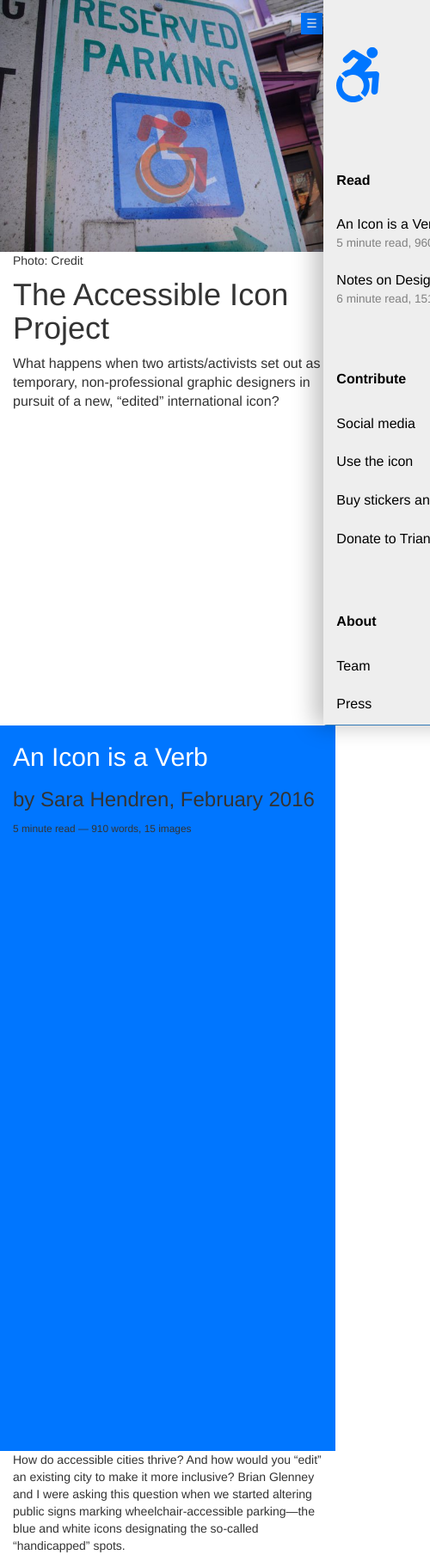
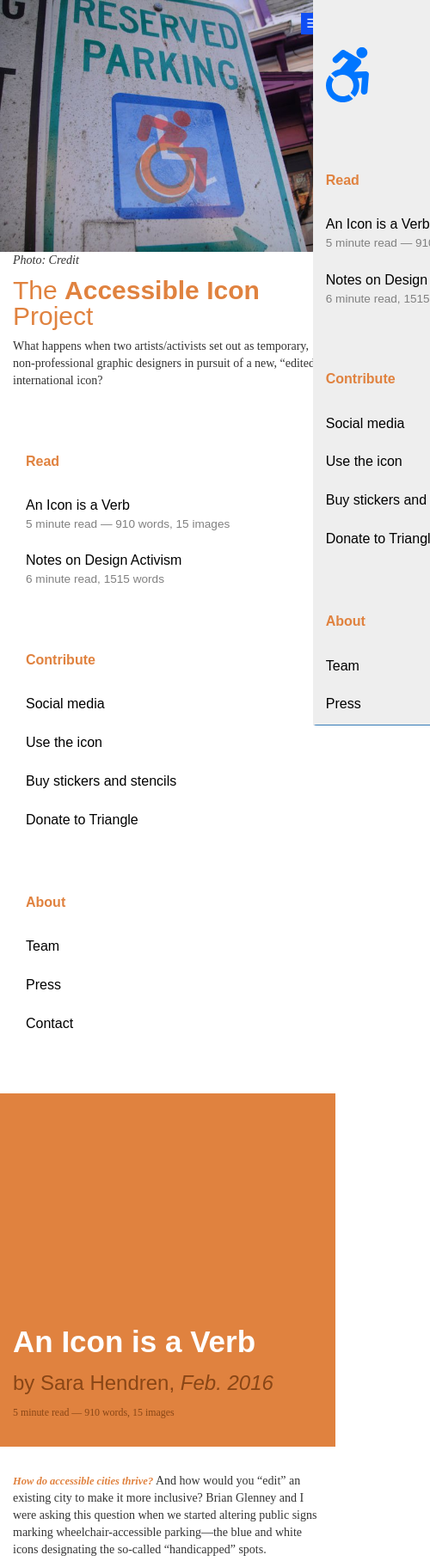
Before and after one commit to caseyg/accessibleicon, a plain HTML site: page prototype.html in a window 390 px wide. Shown: the top 1816 px of the page at 86% size, 500 px wide, since content can reach past the window. Drawn offline with nearby package versions, Linux system fonts and the light colour scheme; some packages are replaced by stand-ins of ours; files that its build step writes are made by us from their sources; a script that the page names is missing.

Commit message:
testing style tweaks

```diff
--- a/css/style.scss
+++ b/css/style.scss
@@ -1,59 +1,43 @@
 ---
 ---
 
-$blue: #0076FF;
+$blue: #E0823F;
 
-$grid-gutter-width: 1.5rem;
-$grid-columns: 12;
-
-// Grid system
-//
-// Generate semantic grid columns with these mixins.
-
-// Centered container element
-@mixin make-container($gutter: $grid-gutter-width)
-{
-  margin-right: auto;
-  margin-left: auto;
-  padding-left:  ($gutter / 2);
-  padding-right: ($gutter / 2);
+body {
+  font-family: "ff-tisa-web-pro", serif;
 }
 
-// Creates a wrapper for a series of columns
-@mixin make-row($gutter: $grid-gutter-width)
-{
-  margin-left:  ($gutter / -2);
-  margin-right: ($gutter / -2);
+body, .container {
+  position: relative;
 }
 
-@mixin make-col($gutter: $grid-gutter-width)
-{
-  position: relative;
-  float: left;
-  min-height: 1px;
-  padding-left:  ($gutter / 2);
-  padding-right: ($gutter / 2);
+h1, h2, h3, h4, h5, nav {
+  font-family: "proxima-nova", sans-serif;
 }
 
-@mixin make-col-span($columns)
-{
-  width: percentage(($columns / $grid-columns));
-}
-@mixin make-col-offset($columns)
-{
-  margin-left: percentage(($columns / $grid-columns));
-}
-@mixin make-col-push($columns)
-{
-  left: percentage(($columns / $grid-columns));
-}
-@mixin make-col-pull($columns)
-{
-  right: percentage(($columns / $grid-columns));
+h1 {
+  color: $blue;
+  font-size: 3rem;
+  line-height: 1;
+  font-weight: 100;
+  strong {
+    font-weight: 900;
+  }
 }
 
-body {
-  position: relative;
+h2 {
+    font-size: 3.5rem;
+    line-height: .9;
+    font-weight: 900;
+}
+
+.lead {
+  font-style: italic;
+  color: $blue;
+  font-weight: 800;
+  font-family: "ff-tisa-web-pro", serif;
+  font-size: 1.25rem;
+  padding-top: 1rem;
 }
 
 .nav-pills .nav-link.active {
@@ -65,7 +49,7 @@ body {
 }
 
 #navigation {
-    position: fixed; top:0; right: -240px;
+    position: fixed; top:0; right: -241px;
     background: #eee;
     z-index: 100;
     height: 100vh;
@@ -75,32 +59,35 @@ body {
     }
     &:hover {
         position: fixed; top:0; right: 0;
+        box-shadow: -10px 0 25px rgba(0,0,0,.25);
     }
-    box-shadow: -10px 0 25px rgba(0,0,0,.25);
 }
 
 a[href="#navigation"] {
     position: fixed; top: 15px; right: 15px;
     color: #fff;
-    background-color: $blue;
+    background-color: #104EF4;
     line-height: 25px;
     width: 25px;
     text-align: center;
+    z-index: 100;
 }
 
 img {
     max-width: 100%;
 }
 
-h2 {
-    color: $blue;
+figcaption {
+  font-style: italic;
 }
 
 nav {
     font-size: 16px!important;
 
-    .header {
+    .header a {
         margin-top: 45px!important;
+        color: $blue;
+        font-weight: 900!important;
     }
 
     h4 {
@@ -120,24 +107,36 @@ nav {
 
 }
 section {
-    min-height: 100vh;
-    padding: 30px auto!important;
+    min-height: 50vh;
+    padding: 30px 0;
+    margin-bottom: 30px;
     header.section {
-        height: 100vh;
         background: $blue;
+        padding: 30vh 0 30px 0;
+        margin-top: -31px;
+        margin-bottom: 30px;
+        vertical-align: bottom;
+        position: relative;
         h2 {
             color: #fff;
-            small {
-                color: #000;
-            }
+        }
+        h3, small {
+            color: darken($blue,25%);
         }
     }
     &#home {
-        figure, img {
-            width: 100%;
-        }
+      padding: 0!important;
+      figure, img {
+          width: 100%;
+      }
     }
-    &#what {
+    &#read {
+      padding-top: 0;
+      nav {
+        padding: 0;
+      }
+    }
+    &#an-icon-is-a-verb {
       #googft-mapCanvas {
         height: 300px;
         margin: 0;
--- a/prototype.html
+++ b/prototype.html
@@ -15,26 +15,30 @@
     <main role="main">
       <section id="home">
         <figure class="figure">
-          <img src="/img/icon-sticker.jpg" class="figure-img img-fluid" alt="">
+          <a href="#read"><img src="/img/icon-sticker.jpg" class="figure-img img-fluid" alt=""></a>
           <figcaption class="col-xs-12 figure-caption text-xs-right">Photo: Credit</figcaption>
         </figure>
         <p><a href="#navigation" title="navigation menu" aria-label="navigation menu">&#x2630;</a></p>
-        <div class="container" id="read">
+        <section id="read">
+          <div class="container">
             <header>
-            <h1>The Accessible Icon Project</h1>
-            <p class="lead">What happens when two artists/activists set out as temporary, non-professional graphic designers in pursuit of a new, “edited” international icon?</p>
+              <h1>The <strong>Accessible Icon</strong> Project</h1>
+              <p>What happens when two artists/activists set out as temporary, non-professional graphic designers in pursuit of a new, “edited” international icon?</p>
             </header>
-          <nav role="navigation" id="navigation">
-            <ul class="nav nav-pills nav-stacked">
-              <li class="nav-item header"><a href="#home" class="nav-link" id="home"><svg version="1.1"viewBox="872.9 365.7 50 64" aria-labelledby="title" aria-describedby="description" role="img"> <style type="text/css"> .st0{fill:#0076FF;} </style> <title id="title">Thumbs Up</title> <desc id="description">A hand with a thumb pointed upwards in approval. Call it the approval thumb.</desc> <g>  <path class="st0" d="M921.8,394.7c-0.8-0.8-1.8-1.2-2.9-1.1l-13.3,0.7l7.3-8.3c1-1.2,1.3-2.8,0.9-4.2c-0.2-1-0.8-1.8-1.7-2.4 c0,0-17.4-10.1-17.4-10.1c-1.4-0.8-3.2-0.6-4.4,0.5l-8.5,7.6c-1.6,1.4-1.7,3.8-0.3,5.4c1.4,1.6,3.8,1.7,5.4,0.3l6.4-5.8l5.3,3.1 l-9.4,10.7c-3.9,0.6-7.4,2.4-10.2,5l4.9,4.9c2.2-2,5.2-3.3,8.4-3.3c6.9,0,12.5,5.6,12.5,12.5c0,3.2-1.2,6.2-3.3,8.4l4.9,4.9 c3.3-3.5,5.3-8.2,5.3-13.3c0-3.1-0.7-6-2-8.6l5.1-0.3l-1.2,15.3c-0.2,2.1,1.4,3.9,3.5,4.1c0.1,0,0.2,0,0.3,0c2,0,3.6-1.5,3.8-3.5 l1.6-19.7C922.9,396.6,922.6,395.5,921.8,394.7z"/> <path class="st0" d="M914.7,378.4c3.5,0,6.4-2.9,6.4-6.4c0-3.5-2.8-6.4-6.4-6.4c-3.5,0-6.4,2.9-6.4,6.4 C908.4,375.6,911.2,378.4,914.7,378.4z"/> <path class="st0" d="M892.3,422.8c-6.9,0-12.5-5.6-12.5-12.5c0-2.6,0.8-5,2.2-7l-5-5c-2.6,3.3-4.1,7.5-4.1,12 c0,10.7,8.7,19.5,19.5,19.5c4.5,0,8.7-1.5,12-4.1l-5-5C897.3,422,894.9,422.8,892.3,422.8z"/> </g> </svg> </a></li>
+            <nav class="text-xs-center" role="navigation">
+              <ul class="nav nav-stacked">
                 <li class="nav-item header"><a class="nav-link" href="#read"><h4>Read</h4></a></li>
-              <li class="nav-item"><a class="nav-link" href="#an-icon-is-a-verb">An Icon is a Verb <small>5 minute read, 960 words, 25 images</small></a></li>
+                <li class="nav-item"><a class="nav-link" href="#an-icon-is-a-verb">An Icon is a Verb <small>5 minute read — 910 words, 15 images</small></a></li>
                 <li class="nav-item"><a class="nav-link" href="#notes">Notes on Design Activism <small>6 minute read, 1515 words</small></a></li>
+              </ul>
+              <ul class="nav nav-stacked">
                 <li class="nav-item header"><a class="nav-link" href="#contribute"><h4>Contribute</h4></a></li>
                 <li class="nav-item"><a class="nav-link" href="#social">Social media</a></li>
                 <li class="nav-item"><a class="nav-link" href="#use">Use the icon</a></li>
                 <li class="nav-item"><a class="nav-link" href="#buy">Buy stickers and stencils</a></li>
                 <li class="nav-item"><a class="nav-link" href="#donate">Donate to Triangle</a></li>
+              </ul>
+              <ul class="nav nav-stacked">
                 <li class="nav-item header"><a class="nav-link" href="#about"><h4>About</h4></a></li>
                 <li class="nav-item"><a class="nav-link" href="#team">Team</a></li>
                 <li class="nav-item"><a class="nav-link" href="#press">Press</a></li>
@@ -43,16 +47,17 @@
             </nav>
           </div>
         </section>
+      </section>
       <section id="an-icon-is-a-verb">
         <header class="section">
           <div class="container">
-            <h2>An Icon is a Verb</h2>
-            <h3>by Sara Hendren, February 2016</h3>
+            <h2>An Icon is a&nbsp;Verb</h2>
+            <h3>by Sara Hendren, <em>Feb. 2016</em></h3>
             <small>5 minute read — 910 words, 15 images</small>
           </div>
         </header>
         <div class="container">
-          <p>How do accessible cities thrive? And how would you “edit” an existing city to make it more inclusive? Brian Glenney and I were asking this question when we started altering public signs marking wheelchair-accessible parking—the blue and white icons designating the so-called “handicapped” spots. </p>
+          <p><span class="lead">How do accessible cities thrive?</span> And how would you “edit” an existing city to make it more inclusive? Brian Glenney and I were asking this question when we started altering public signs marking wheelchair-accessible parking—the blue and white icons designating the so-called “handicapped” spots. </p>
           <figure class="figure">
             <img src="/img/icon-original.png" class="figure-img" alt="">
             <figcaption class="figure-caption text-xs-right">Photo: Credit</figcaption>
@@ -183,7 +188,6 @@
           </div>
         </header>
         <div class="container">
-          <hr>
           <section id="social">
             <h3>Social media</h3>
             <div class="row text-xs-center">
@@ -227,7 +231,7 @@
             <p>Show your support of the icon as a International Sign of Accessibility by purchasing Accessible Icon insignia.</p>
             <p>The Accessible Icon Project is run by people with disabilities and their allies and is part of Triangle, Inc., home of EPIC in Malden, Massachusetts.</p>
             <div class="row">
-              <div class="col-xs-6 col-sm-3">
+              <div class="col-xs-6">
                 <div class="card">
                   <img class="card-img-top" src="/img/reflective-sticker.png" alt="Square Sticker">
                   <div class="card-block">
@@ -236,7 +240,7 @@
                   </div>
                 </div>
               </div>
-              <div class="col-xs-6 col-sm-3">
+              <div class="col-xs-6">
                 <div class="card">
                   <img class="card-img-top" src="/img/reflective-sticker.png" alt="Reflective Sticker">
                   <div class="card-block">
@@ -245,7 +249,7 @@
                   </div>
                 </div>
               </div>
-              <div class="col-xs-6 col-sm-3">
+              <div class="col-xs-6">
                 <div class="card">
                   <img class="card-img-top" src="/img/figurines.png" alt="Figurines">
                   <div class="card-block">
@@ -254,7 +258,7 @@
                   </div>
                 </div>
               </div>
-              <div class="col-xs-6 col-sm-3">
+              <div class="col-xs-6">
                 <div class="card">
                   <img class="card-img-top" src="/img/stencil.png" alt="Parking Stencil">
                   <div class="card-block">
@@ -322,7 +326,23 @@
         </div>
       </section>
     </main>
-
+    <nav role="navigation" id="navigation">
+      <ul class="nav nav-pills nav-stacked">
+        <li class="nav-item header"><a href="#home" class="nav-link" id="home"><svg version="1.1"viewBox="872.9 365.7 50 64" aria-labelledby="title" aria-describedby="description" role="img"> <style type="text/css"> .st0{fill:#0076FF;} </style> <title id="title">Thumbs Up</title> <desc id="description">A hand with a thumb pointed upwards in approval. Call it the approval thumb.</desc> <g>  <path class="st0" d="M921.8,394.7c-0.8-0.8-1.8-1.2-2.9-1.1l-13.3,0.7l7.3-8.3c1-1.2,1.3-2.8,0.9-4.2c-0.2-1-0.8-1.8-1.7-2.4 c0,0-17.4-10.1-17.4-10.1c-1.4-0.8-3.2-0.6-4.4,0.5l-8.5,7.6c-1.6,1.4-1.7,3.8-0.3,5.4c1.4,1.6,3.8,1.7,5.4,0.3l6.4-5.8l5.3,3.1 l-9.4,10.7c-3.9,0.6-7.4,2.4-10.2,5l4.9,4.9c2.2-2,5.2-3.3,8.4-3.3c6.9,0,12.5,5.6,12.5,12.5c0,3.2-1.2,6.2-3.3,8.4l4.9,4.9 c3.3-3.5,5.3-8.2,5.3-13.3c0-3.1-0.7-6-2-8.6l5.1-0.3l-1.2,15.3c-0.2,2.1,1.4,3.9,3.5,4.1c0.1,0,0.2,0,0.3,0c2,0,3.6-1.5,3.8-3.5 l1.6-19.7C922.9,396.6,922.6,395.5,921.8,394.7z"/> <path class="st0" d="M914.7,378.4c3.5,0,6.4-2.9,6.4-6.4c0-3.5-2.8-6.4-6.4-6.4c-3.5,0-6.4,2.9-6.4,6.4 C908.4,375.6,911.2,378.4,914.7,378.4z"/> <path class="st0" d="M892.3,422.8c-6.9,0-12.5-5.6-12.5-12.5c0-2.6,0.8-5,2.2-7l-5-5c-2.6,3.3-4.1,7.5-4.1,12 c0,10.7,8.7,19.5,19.5,19.5c4.5,0,8.7-1.5,12-4.1l-5-5C897.3,422,894.9,422.8,892.3,422.8z"/> </g> </svg> </a></li>
+        <li class="nav-item header"><a class="nav-link" href="#read"><h4>Read</h4></a></li>
+        <li class="nav-item"><a class="nav-link" href="#an-icon-is-a-verb">An Icon is a Verb <small>5 minute read — 910 words, 15 images</small></a></li>
+        <li class="nav-item"><a class="nav-link" href="#notes">Notes on Design Activism <small>6 minute read, 1515 words</small></a></li>
+        <li class="nav-item header"><a class="nav-link" href="#contribute"><h4>Contribute</h4></a></li>
+        <li class="nav-item"><a class="nav-link" href="#social">Social media</a></li>
+        <li class="nav-item"><a class="nav-link" href="#use">Use the icon</a></li>
+        <li class="nav-item"><a class="nav-link" href="#buy">Buy stickers and stencils</a></li>
+        <li class="nav-item"><a class="nav-link" href="#donate">Donate to Triangle</a></li>
+        <li class="nav-item header"><a class="nav-link" href="#about"><h4>About</h4></a></li>
+        <li class="nav-item"><a class="nav-link" href="#team">Team</a></li>
+        <li class="nav-item"><a class="nav-link" href="#press">Press</a></li>
+        <li class="nav-item"><a class="nav-link" href="#contact">Contact</a></li>
+      </ul>
+    </nav>
     <!-- jQuery first, then Bootstrap JS. -->
     <script src="https://ajax.googleapis.com/ajax/libs/jquery/2.1.4/jquery.min.js"></script>
     <script src="https://maxcdn.bootstrapcdn.com/bootstrap/4.0.0-alpha.2/js/bootstrap.min.js" integrity="sha384-vZ2WRJMwsjRMW/8U7i6PWi6AlO1L79snBrmgiDpgIWJ82z8eA5lenwvxbMV1PAh7" crossorigin="anonymous"></script>
@@ -354,8 +374,8 @@
           viewport.setAttribute('content', 'initial-scale=1.0, user-scalable=no');
         }
         var mapDiv = document.getElementById('googft-mapCanvas');
-        mapDiv.style.width = isMobile ? '100%' : '500px';
-        mapDiv.style.height = isMobile ? '100%' : '300px';
+        mapDiv.style.width = '100%';
+        mapDiv.style.height = '300px';
         var map = new google.maps.Map(mapDiv, {
           center: new google.maps.LatLng(36.9854799144642, -91.46510351562506),
           zoom: 6,
@@ -398,5 +418,7 @@
 
       google.maps.event.addDomListener(window, 'load', initialize);
     </script>
+    <script src="https://use.typekit.net/uvr3imz.js"></script>
+    <script>try{Typekit.load({ async: true });}catch(e){}</script>
   </body>
 </html>
```
Lines whose indentation alone changed are shown as unchanged.
